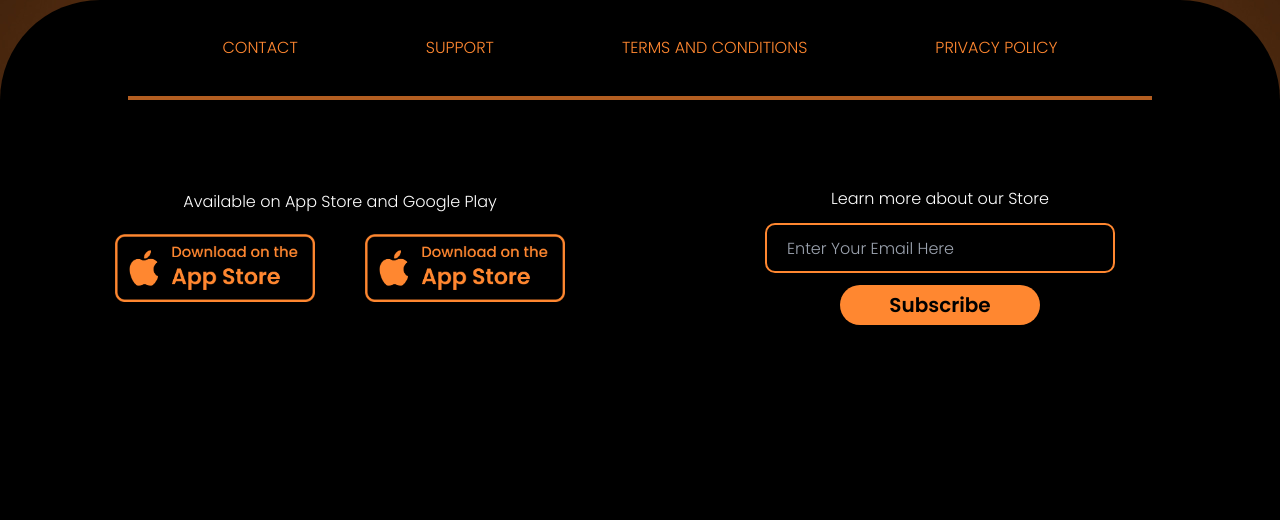
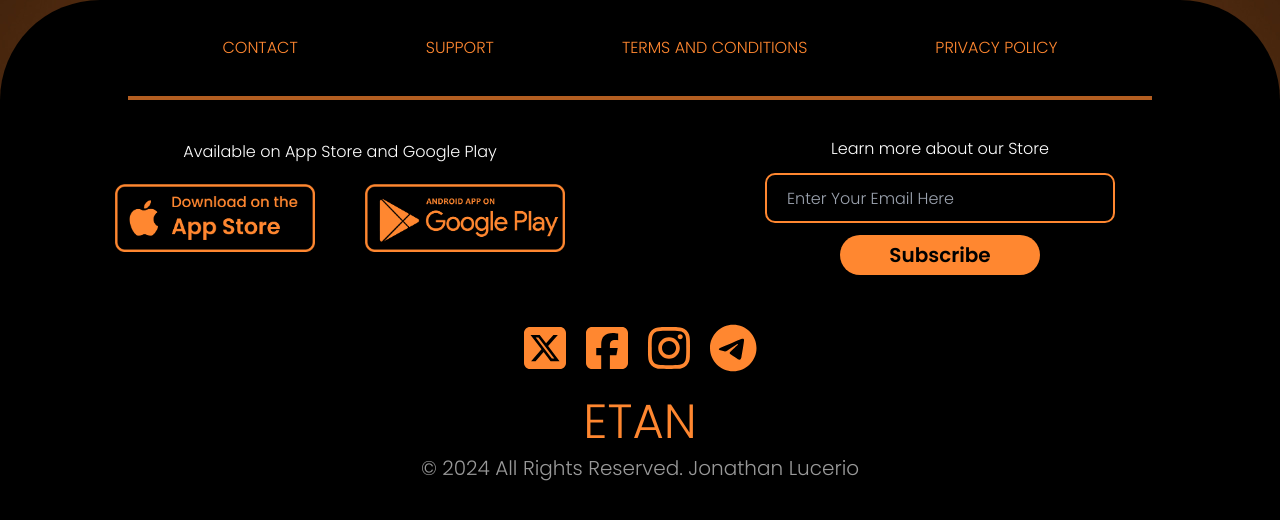
Before and after one commit to jonathanlucerio/etan, a React (Create React App) app: page / in a window 1280 px wide. Shown: the part 2568-3088 px from the top of the page. Built offline with nearby package versions, Linux system fonts and the light colour scheme.

Commit message:
finish the footer

```diff
--- a/package.json
+++ b/package.json
@@ -4,6 +4,11 @@
   "version": "0.1.0",
   "private": true,
   "dependencies": {
+    "@fortawesome/fontawesome-svg-core": "^6.5.1",
+    "@fortawesome/free-brands-svg-icons": "^6.5.1",
+    "@fortawesome/free-regular-svg-icons": "^6.5.1",
+    "@fortawesome/free-solid-svg-icons": "^6.5.1",
+    "@fortawesome/react-fontawesome": "^0.2.0",
     "@testing-library/jest-dom": "^5.17.0",
     "@testing-library/react": "^13.4.0",
     "@testing-library/user-event": "^13.5.0",
--- a/src/components/Footer.jsx
+++ b/src/components/Footer.jsx
@@ -1,9 +1,15 @@
 import React from 'react';
 import appstore from '../assets/appstore.png';
+import googleplay from '../assets/googleplay.png'
+import { FontAwesomeIcon } from '@fortawesome/react-fontawesome';
+import { faSquareXTwitter } from '@fortawesome/free-brands-svg-icons';
+import { faSquareFacebook } from '@fortawesome/free-brands-svg-icons';
+import { faInstagram } from '@fortawesome/free-brands-svg-icons';
+import { faTelegram } from '@fortawesome/free-brands-svg-icons';
 
 function Footer() {
   return (
-    <div className='w-100% md:h-[500px] rounded-t-[100px] bg-black'>
+    <div className='w-100% h-[900px] md:h-[500px] rounded-t-[100px] bg-black mx-auto'>
         <div className='w-[80%] h-[200px] md:h-[100px] flex items-center mx-auto border-b-4 border-[#ff8730] border-opacity-70'>
             <ul className='text-[#ff8730] md:flex mx-auto'>
                 <li className='px-16 py-3 md:py-0'>CONTACT</li>
@@ -12,20 +18,30 @@ function Footer() {
                 <li className='px-16 py-3 md:py-0'>PRIVACY POLICY</li>
             </ul>
         </div>
-        <div className='md:flex w-full h-[300px] items-center mx-auto justify-center gap-[100px]'>
-            <div className='text-white text-center w-[500px]'>
+        <div className='md:flex w-90% md:w-full h-[400px] md:h-[200px] items-center mx-auto justify-center gap-[100px] py-6'>
+            <div className='text-white text-center md:w-[500px] w-full'>
                 <h2 className='text-l my-3'>Available on App Store and Google Play</h2>
-                <div className='md:flex justify-between w-[500px] my-5 mx-auto items-center'>
+                <div className='md:flex justify-between md:w-[500px] w-full my-5 mx-auto items-center'>
                     <img className='w-[200px] mx-auto' src={appstore} alt='app store'/>
-                    <img className='w-[200px] mx-auto' src={appstore} alt='app store'/>
+                    <img className='w-[200px] mx-auto' src={googleplay} alt='app store'/>
                 </div>
 
             </div>
-            <div className='text-white text-center w-[500px] items-center'>
+            <div className='text-white text-center md:w-[500px] w-full items-center'>
                 <h2 className='text-l my-3'>Learn more about our Store</h2>
-                <input className='w-[350px] h-[50px] rounded-[10px] border-2 px-5 py-3 mb-3 mx-[50px] border-[#ff8730] bg-black text-white' placeholder='Enter Your Email Here'></input>
+                <input className='w-[300px] md:w-[350px] h-[50px] rounded-[10px] border-2 px-5 py-3 mb-3 mx-[50px] border-[#ff8730] bg-black text-white' placeholder='Enter Your Email Here'></input>
                 <button type='submit' className='w-[200px] h-[40px] bg-[#ff8730] rounded-full text-black font-semibold text-xl'>Subscribe</button>
             </div>
+        </div>
+        <div className='w-full h-[200px] mx-auto justify-center items-center'>
+            <div className='text-center text-5xl text-[#ff8730] justify-between space-x-5 my-6'>
+                <a href='#'><FontAwesomeIcon icon={faSquareXTwitter} /></a>
+                <a href='#'><FontAwesomeIcon icon={faSquareFacebook} /></a>
+                <a href='#'><FontAwesomeIcon icon={faInstagram} /></a>
+                <a href='#'><FontAwesomeIcon icon={faTelegram} /></a>
+            </div>
+            <h1 className='text-5xl text-[#ff8730] text-center mb-2'>ETAN</h1>
+            <h3 className='text-white text-xl opacity-60 text-center mb-6'>© 2024 All Rights Reserved. Jonathan Lucerio</h3>
         </div>
     </div>
   )
--- a/src/components/Products.jsx
+++ b/src/components/Products.jsx
@@ -51,8 +51,8 @@ function Products() {
           </SwiperSlide>
         ))}
       </Swiper>
-      <div className='z-10 md:h-100% md:grid md:grid-cols-2 w-100% my-16 mx-8 md:mx-48 gap-5'>
-        <video className='w-[600px] rounded-lg my-14 md:my-0' src={LaptopVideo} loop autoPlay muted/>
+      <div className='md:h-100% md:grid md:grid-cols-2 w-100% my-16 mx-8 md:mx-48 gap-5'>
+        <video className='md:w-[600px] w-full rounded-lg my-14 md:my-0' src={LaptopVideo} loop autoPlay muted/>
         <div className='mx-4'>
           <div className='flex space-x-2 text-3xl font-semibold mb-5 md:mb-4'>
             <h1 className='text-[#ff8730]'>Elevate</h1><h1 className='text-white'>Your Device</h1>
```
Also changed, not shown: 1 other file (tests, documents, lock files or other folders).
